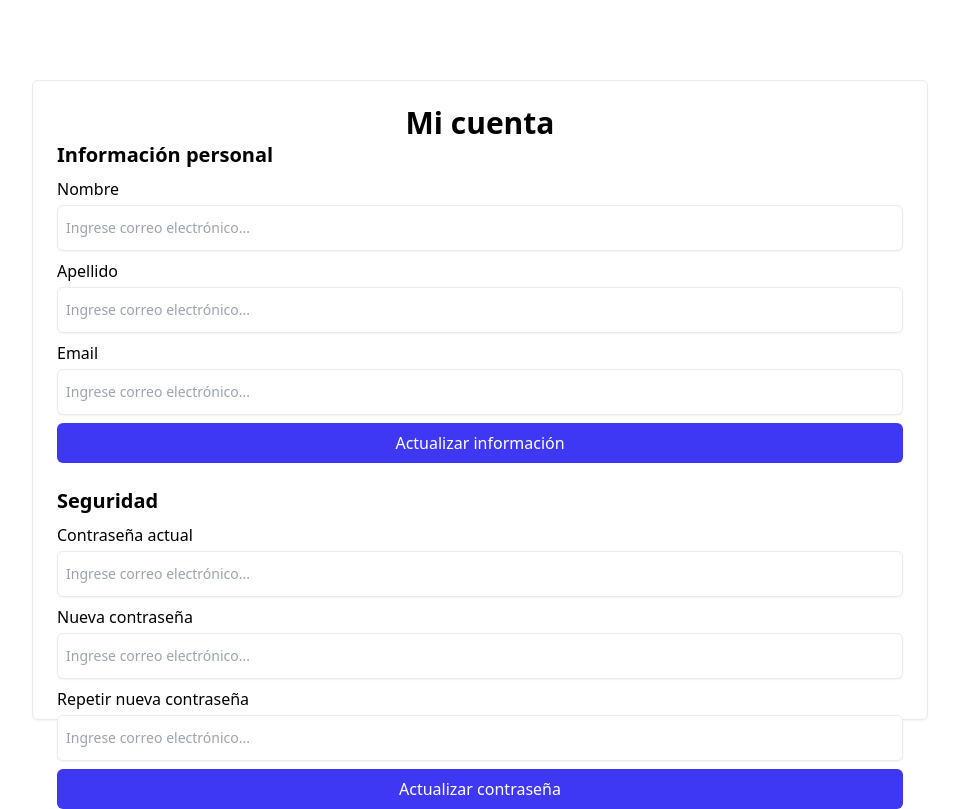
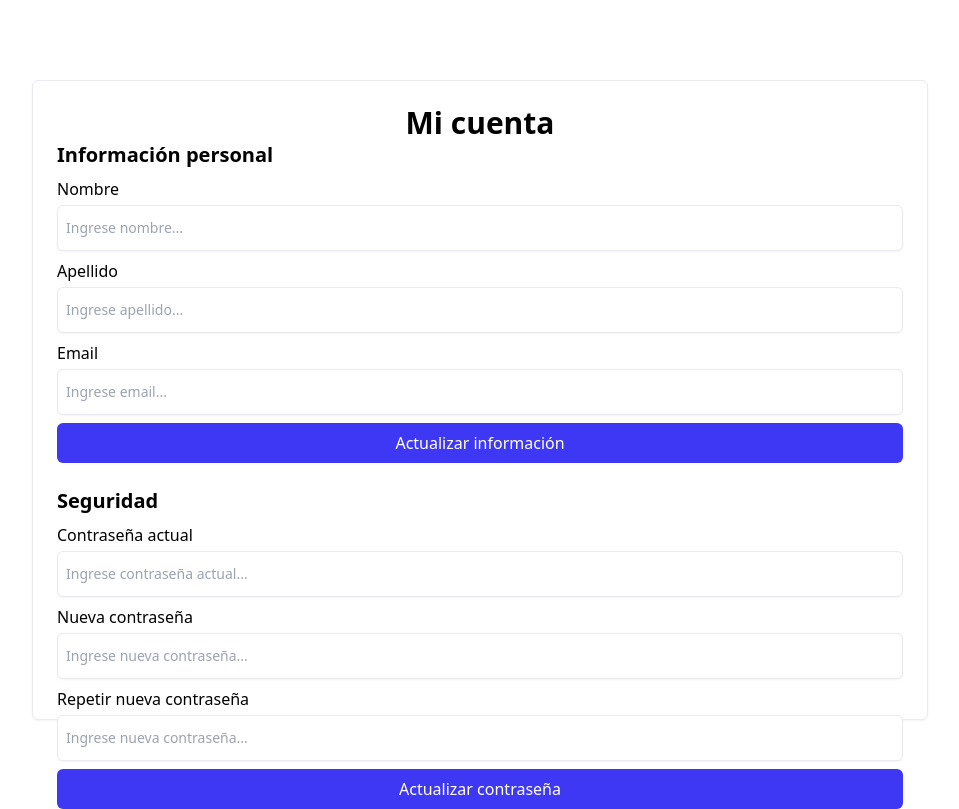
Before and after one commit to agrigaliunas/dividilo, a React (Create React App) app: page /account in a window 1280 px wide. Shown: the whole page, without its empty margins (160-1119 px from the left). Built offline with nearby package versions, Linux system fonts and the light colour scheme.

Commit message:
Fixing placeholders AccountLayout

```diff
--- a/src/components/MyAccountSectionForm.jsx
+++ b/src/components/MyAccountSectionForm.jsx
@@ -1,13 +1,13 @@
 import React from 'react'
 
-export const MyAccountSectionForm = ({ label, button, type }) => {
+export const MyAccountSectionForm = ({ label }) => {
   return (
     <div className="flex flex-col gap-1">
-      <label className='text-md'>{label}</label>
+      <label className='text-md'>{label.title}</label>
       <input
         className="px-2 py-3 border border-1 border-[#e9e9ef] shadow-sm outline-none rounded-md text-sm"
-        type={type}
-        placeholder="Ingrese correo electrónico..."
+        type={label.type}
+        placeholder={label.placeholder}
       />
 
     </div>
--- a/src/components/layouts/MyAccountLayout.jsx
+++ b/src/components/layouts/MyAccountLayout.jsx
@@ -4,25 +4,53 @@ import { MyAccountSection } from '../sections/MyAccountSection';
 
 const sections = [{
   title: "Información personal",
-  labels: ["Nombre","Apellido","Email"],
-  button: "Actualizar información",
-  type: "text"
+  labels: [{
+    title: "Nombre",
+    placeholder: "Ingrese nombre...",
+    type: "text"
   },
   {
+    title: "Apellido",
+    placeholder: "Ingrese apellido...",
+    type: "text"
+  },
+  {
+    title: "Email",
+    placeholder: "Ingrese email...",
+    type: "email"
+  }
+  ],
+  button: "Actualizar información"
+},
+{
   title: "Seguridad",
-  labels: ["Contraseña actual","Nueva contraseña","Repetir nueva contraseña"],
-  button: "Actualizar contraseña",
-  type: "password"
-  }]
+  labels: [{
+    title: "Contraseña actual",
+    placeholder: "Ingrese contraseña actual...",
+    type: "password"
+  },
+  {
+    title: "Nueva contraseña",
+    placeholder: "Ingrese nueva contraseña...",
+    type: "password"
+  },
+  {
+    title: "Repetir nueva contraseña",
+    placeholder: "Ingrese nueva contraseña...",
+    type: "password"
+  }
+  ],
+  button: "Actualizar contraseña"
+}]
 
 const MyAccountLayout = () => {
   return (
     <div className="flex flex-col p-6 w-[90vw] h-[80vh] lg:w-[70vw] border border-1 border-[#e9e9ef] rounded-md shadow-sm">
       <h2 className="text-3xl font-semibold text-center">Mi cuenta</h2>
       <div className='flex flex-col gap-6'>
-      {sections.map(s => (
-          <MyAccountSection section={s}/>
-      ))}
+        {sections.map(s => (
+          <MyAccountSection section={s} />
+        ))}
       </div>
     </div>
   )
--- a/src/components/sections/MyAccountSection.jsx
+++ b/src/components/sections/MyAccountSection.jsx
@@ -7,7 +7,7 @@ export const MyAccountSection = ({ section }) => {
         <div className='flex flex-col gap-2'>
             <span className='font-bold text-xl'>{section.title}</span>
             {section.labels.map(l => (
-                <MyAccountSectionForm label={l} button={section.button} type={section.type}></MyAccountSectionForm>
+                <MyAccountSectionForm label={l} button={section.button}></MyAccountSectionForm>
             ))}
             <button className="bg-brandblue text-white p-2 rounded-md hover:opacity-85">{section.button}</button>
         </div>
```
